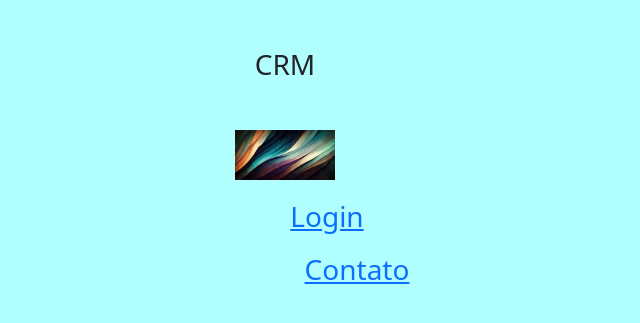
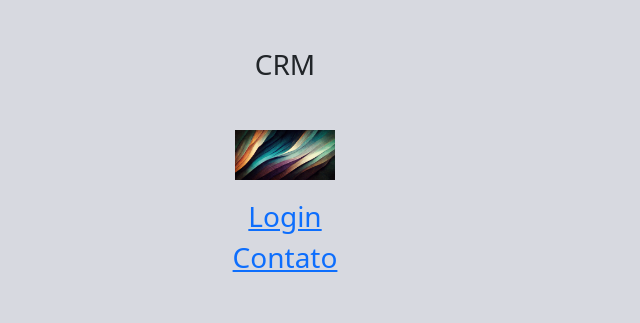
Before and after one commit to DaviPenso/crm, a PHP site: page / in a window 1280 px wide. Shown: the top 323 px of the page, without its empty margins (355-995 px from the left). Run offline with PHP 8.4, Linux system fonts and the light colour scheme.

Commit message:
feat:estilos

```diff
--- a/contato.php
+++ b/contato.php
@@ -8,7 +8,7 @@
     <link href="https://cdn.jsdelivr.net/npm/bootstrap@5.3.1/dist/css/bootstrap.min.css" rel="stylesheet" integrity="sha384-4bw+/aepP/YC94hEpVNVgiZdgIC5+VKNBQNGCHeKRQN+PtmoHDEXuppvnDJzQIu9" crossorigin="anonymous">
 </head>
 
-<body>
+<body style="background-color: #d7d9e0">
     <div class="panel panel-default mt-5" id="panel-title">
         <div class="panel-body text-center">
             <h3>Fale Conosco</h3>
--- a/index.php
+++ b/index.php
@@ -11,7 +11,7 @@
         crossorigin="anonymous">
 </head>
 
-<body style="background-color: #b0fffe">
+<body style="background-color: #d7d9e0">
     <div class="panel panel-default mt-5" id="panel-title">
         <div class="panel-body text-center">
             <h3>CRM</h3>
@@ -19,12 +19,12 @@
     </div>
     <div class="container mt-5">
         <main class="row">
-            <div class="col-4 m-auto text-center">
+            <div class="col-4 m-auto text-center" style="box-sizing: border-box;">
                 <img src="assets/img/wallpaper_colorido_639x390.jpg" width="100" height="50" class="imagem_home">
-                <div style="margin: 20px; width: 400px;">
+                <div style="margin-top: 20px;">
                     <h3><a href="./login.php">Login</a></h3>
                 </div>
-                <div style="width: 500px;">
+                <div>
                     <h3><a href="./contato.php">Contato</a></h3>
                 </div>
             </div>
--- a/login.php
+++ b/login.php
@@ -8,13 +8,13 @@
     <link href="https://cdn.jsdelivr.net/npm/bootstrap@5.3.1/dist/css/bootstrap.min.css" rel="stylesheet" integrity="sha384-4bw+/aepP/YC94hEpVNVgiZdgIC5+VKNBQNGCHeKRQN+PtmoHDEXuppvnDJzQIu9" crossorigin="anonymous">
 </head>
 
-<body style="background-color: #f6fc7e">
+<body style="background-color: #d7d9e0">
     <div class="panel panel-default mt-5" id="panel-title">
         <div class="panel-body text-center">
             <h3>Login de Usuários</h3>
         </div>
     </div>
-    <div class="container mt-5">
+    <div class="container mt-5 border">
         <main class="form-signin w-25 m-auto">
             <form>
                 <div class="form-floating mb-1">
@@ -23,7 +23,7 @@
                 </div>
                 <div class="form-floating">
                     <input type="password" class="form-control" id="senha" placeholder="Senha">
-                    <label for="floatingPassword">Senha</label>
+                    <label for="floatingPassword ">Senha</label>
                 </div>
                 <button class="btn btn-primary w-100 py-2 mt-4" type="submit">Acessar</button>
             </form>
```
